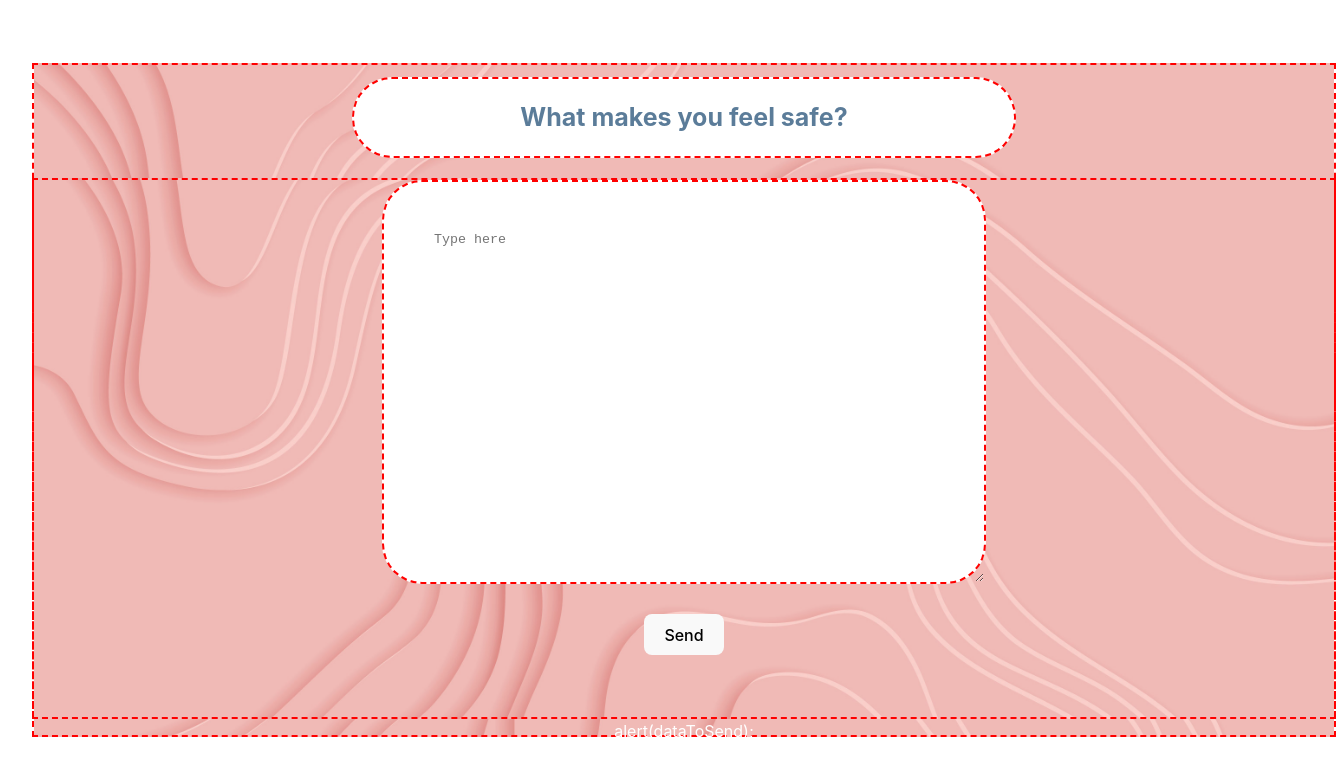
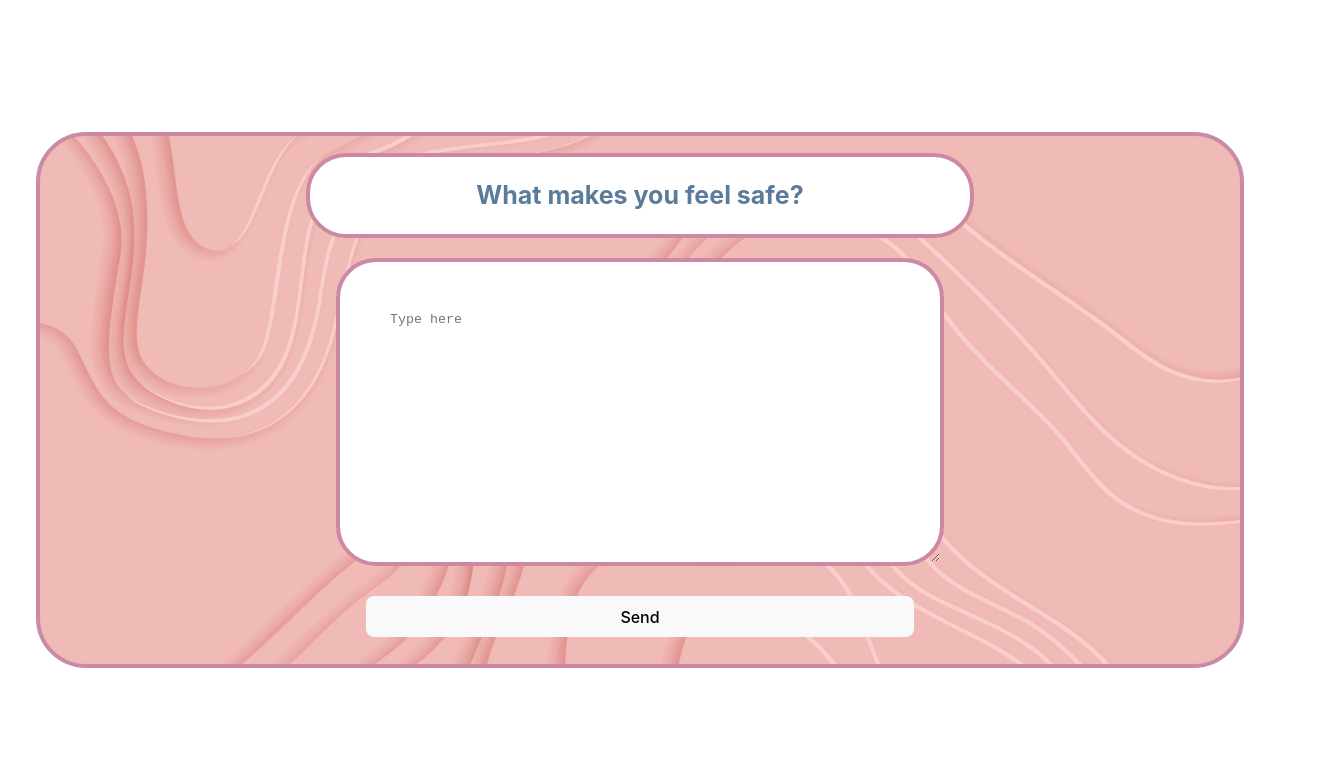
Before and after one commit to soapjia/safespace, a React (Vite) app in the folder safespace-app/: page /ChatbotForm in a window 1280 px wide. Shown: the top 776 px of the page, 1344 px wide, since content can reach past the window. Built offline with nearby package versions, Linux system fonts and the light colour scheme.

Commit message:
EVERYTHING FIXED

```diff
--- a/package.json
+++ b/package.json
@@ -12,8 +12,10 @@
   "description": "",
   "dependencies": {
     "node-fetch": "^3.3.2",
+    "react-redux": "^9.1.2",
     "react-responsive": "^10.0.0",
-    "readline-sync": "^1.4.10"
+    "readline-sync": "^1.4.10",
+    "redux": "^5.0.1"
   },
   "devDependencies": {
     "vite": "^5.4.8"
--- a/safespace-app/src/App.jsx
+++ b/safespace-app/src/App.jsx
@@ -8,6 +8,13 @@ import Mainscreen from './Mainscreen';
 
 
 function App() {
+
+  const [showMainscreen, setShowMainscreen] = useState(false);
+
+  const handleChatbotSubmit = () => {
+    setShowMainscreen(true); // Show Mainscreen when the chatbot is submitted
+  };
+
   return (
     <div>
       <BrowserRouter>
--- a/safespace-app/src/ChatbotForm.css
+++ b/safespace-app/src/ChatbotForm.css
@@ -1,5 +1,4 @@
 .chatbot {
-
     background-image: url('./assets/Chatbot_Background.jpg');
     background-size: cover;
     background-position: center;
@@ -7,67 +6,21 @@
     /*background-color: #5B7C99;
     /*padding: 50px;*/
     color:white;
-    border: 2px dashed red;
+    border: 4px solid #cc89a5;
     display: flex;
     flex-direction: column;
     justify-content: center;
-    width: 1300px;
-    height: 670px;
+    width: 75rem;
+    height: 33rem;
     align-items: center;
-}
-
-.description {
-    color: #5B7C99;
-    background-color: white;
-    border: 2px dashed red;
-    padding-left: 30px;
-    padding-right: 30px;
-    padding-top: 20px;
-    padding-bottom: 20px;
-    margin: 20px;
-    width: 600px;
-    border-radius: 40px;
-    font-size: 25px;
-    font-weight:bold;
-}
-
-.input-large {
-    border: 2px dashed red;
-    width: 500px;
-    height: 300px;
-    text-align:left;
-    padding: 50px;
-    border-radius: 40px;
-}
-
-.send-button {
-    margin: 30px;
-}
-
-.form-container {
-    display: flex;
-    flex-direction: column;
-   background-image: url('./assets/Chatbot_Background.jpg');
-   background-size: cover;
-   background-position: center;
-   background-repeat: no-repeat;
-   /*background-color: #5B7C99;
-   /*padding: 50px;*/
-   color:white;
-   border: 2px dashed red;
-   display: flex;
-   flex-direction: column;
-   justify-content: center;
-   width: 1300px;
-   height: 670px;
-   align-items: center;
+    border-radius: 50px;
  }
 
 
  .description {
     color: #5B7C99;
     background-color: white;
-   border: 2px dashed red;
+    border: 4px solid #cc89a5;
     padding-left: 30px;
     padding-right: 30px;
     padding-top: 20px;
@@ -80,10 +33,26 @@
  }
 
 
+ .subtext {
+    color: #5B7C99;
+    background-color: white;
+    border: 4px solid #cc89a5;
+    padding-left: 30px;
+    padding-right: 30px;
+    padding-top: 15px;
+    padding-bottom: 15px;
+    margin: 20px;
+    width: 600px;
+    border-radius: 40px;
+    font-size: 13px;
+    font-weight:bold;
+ }
+
+
  .input-large {
-   border: 2px dashed red;
+    border: 4px solid #cc89a5;
     width: 500px;
-   height: 300px;
+    height: 200px;
     text-align:left;
     padding: 50px;
     border-radius: 40px;
--- a/safespace-app/src/ChatbotForm.jsx
+++ b/safespace-app/src/ChatbotForm.jsx
@@ -1,50 +1,48 @@
-import React, { useEffect } from 'react'
-import {useState} from 'react';
-import './ChatbotForm.css'
-//import '@chatscope/chat-ui-kit-react-styles/dist/default/styles.min.css';
-//import { MainContainer, ChatContainer, MessageList, Message, MessageInput, TypingIndicator } from '@chatscope/chat-ui-kit-react-styles/dist/default/styles.min.css';
+import React, { useEffect, useState } from 'react';
+import './ChatbotForm.css';
 import { useNavigate } from "react-router-dom";
-//import  {chatbotmjs} from './my-wit-bot/chatbot.mjs';
-
+import Mainscreen from './Mainscreen';
 
 export default function ChatbotForm() {
     const [message, setMessage] = useState("");
-   const [chats, setChats] = useState("");
-   const [isTyping, setIsTyping] = useState(false);
-   const navigate = useNavigate();
+    const [chats, setChats] = useState([]);
+    const [userItems, setUserItems] = useState([]);
+    const [showMainscreen, setShowMainscreen] = useState(false); // State to control visibility of Mainscreen
     const [data, setData] = useState(null);
     var dataToSend = "";
 
+    const chat = async (e) => {
+        e.preventDefault();
+        setChats([...chats, { role: "user", content: message }]);
+        setMessage("");
 
-  /* useEffect(() => {
-       const fetchData = async() => {
-           const data = fetch(`https://api.wit.ai/message?v=20210626&q=${encodeURIComponent("I love cats. Dogs are cool. Pizza Lion")}`, {
+        // Fetch data from Wit.ai
+        const fetchData = async () => {
+            const response = await fetch(`https://api.wit.ai/message?v=20210626&q=${encodeURIComponent(message)}`, {
                 headers: {
                     Authorization: `Bearer ${'G566DELNKNUW737UPXLK4TSXERST77QR'}`,
                     'Content-Type': 'application/json'
                 }
             });
-         const d = await (await data).json();
+            const d = await response.json();
             console.log(d);
             setData(d);
+            dataToSend = d;
+
+            // Split the text into an array of words
+            if (d.text) {
+                const wordsArray = d.text.split(/[\s,]+/);
+                console.log(wordsArray);
+                setUserItems(wordsArray);
+            }
         }
 
-
-       fetchData().catch(console.error);
-   }, []);*/
-
-   const chat = async (e, message) => {
-       e.preventDefault();
-       setChats([...chats, {role:"user", content:message}]);
-       setMessage(""); //this clears the text box
-
-
+        fetchData()
+            .then(() => {
+                setShowMainscreen(true); // Show Mainscreen after fetching data
+            })
+            .catch(console.error);
     };
-
-
-
-
-
 
     const handleKeyDown = (e) => {
         if (e.key === 'Enter') {
@@ -52,17 +50,18 @@ export default function ChatbotForm() {
         }
     };
 
+    // Conditional rendering of Mainscreen based on showMainscreen state
+    if (showMainscreen) {
+        return <Mainscreen userItems={userItems} />;
+    }
 
-
-
-   return <div className="chatbot">
-       <div class="description">
+    return (
+        <div className="chatbot">
+            <div className="description">
                 What makes you feel safe?
             </div>
 
-
-
-       <form onSubmit={e => chat(e, message)} className="form-container">
+            <form onSubmit={chat} className="form-container">
                 <textarea
                     type="text"
                     name='message'
@@ -71,43 +70,11 @@ export default function ChatbotForm() {
                     onChange={e => setMessage(e.target.value)}
                     className="input-large"
                     onKeyDown={handleKeyDown}
-
                 />
-            <button
-           onClick={() => {
-               const fetchData = async() => {
-                   const data = fetch(`https://api.wit.ai/message?v=20210626&q=${encodeURIComponent(message)}`, {
-                   headers: {
-                     Authorization: `Bearer ${'G566DELNKNUW737UPXLK4TSXERST77QR'}`,
-                     'Content-Type': 'application/json'
-                   }
-                 });
-                 const d = await (await data).json();
-                 console.log(d);
-                 setData(d);
-                 dataToSend = d;
-               }
-
-               fetchData().catch(console.error);
-           }
-
-
-
-
-           }
-           type="submit"
-           className="send-button"
-           >
+                <button type="submit" className="send-button">
                     Send
                 </button>
-           <p>{data !== null && data.text}</p>
             </form>
-
-       alert(dataToSend);
-
-
-
-
-
-   </div>;
+        </div>
+    );
 }
--- a/safespace-app/src/Mainscreen.css
+++ b/safespace-app/src/Mainscreen.css
@@ -1,4 +1,5 @@
 @import url('https://fonts.googleapis.com/css2?family=Poppins:wght@400&display=swap');
+
 
 .Mainscreen {
    border: 4px solid #cc89a5;
@@ -7,19 +8,31 @@
    justify-content: center;
    width: 75rem;
    height: 30rem;
+   border-top-left-radius: 50px;
+   border-top-right-radius: 50px;
 }
+
 
 .header {
    font-size: 0.5rem;
    color: #a15575;
    font-family: 'Poppins', sans-serif;
+   font-weight: bold;
 }
+.welcome-text {
+   font-size: 30px;
+   color: #a15575;
+   font-family: 'Poppins', sans-serif;
+   font-weight: bold;
+}
+
 
 .livingarea {
    background-size: cover;
    background-image: url(./assets/livingroom.jpg);
    height: 50rem;
 }
+
 
 .popup {
    position: fixed;
@@ -31,20 +44,32 @@
    display: flex;
    align-items: center;
    justify-content: center;
+
+
 }
 
+
+.close-button{
+   background: rgb(255, 255, 255);
+   display: flex;
+   align-items: center;
+   justify-content: center;
+   margin-left: 20px;
+   font-weight: bold;
+   font-family: 'Poppins', sans-serif;
+}
 .popup-content {
    background: white;
    padding: 20px;
    border-radius: 5px;
    text-align: center;
 }
-
 .object {
    cursor: pointer; /* Change the cursor to indicate it is clickable */
    transition: transform 0.3s, opacity 0.3s; /* Smooth transition for hover effects */
 }
 
+
 .object:hover {
    transform: scale(1.05); /* Slightly increase the size on hover */
    opacity: 0.8; /* Change opacity on hover */
--- a/safespace-app/src/Mainscreen.jsx
+++ b/safespace-app/src/Mainscreen.jsx
@@ -12,82 +12,81 @@ import console from './assets/console.png';
 import tv from './assets/tv.png';
 import soccer from './assets/soccer.png';
 
-let userItems = ["Plant", "Music", "Animals", "Beauty", "Books", "Food", "Education", "Games", "Entertainment", "Sports"];
 
 let availableItems = [
     {
         id: 1,
-        name: 'Plant',
+        name: 'plants',
         position: {x: 65, y: 397},
         image: plant,
         description: 'https://www.youtube.com/embed/9ZheoFblBpA?si=yNwE_WpdTbDjNrY2' // Unique description for the pop-up
     },
     {
         id: 2,
-        name: 'Music',
+        name: 'music',
         position: {x: 1000, y: 290},
         image: guitar,
         description: 'https://open.spotify.com/embed/playlist/5OQdBlbYq41msjU0Z4w0dR?utm_source=generator'
     },
     {
         id: 3,
-        name: 'Animals',
+        name: 'animals',
         position: {x: 840, y: 400},
         image: dog,
         description: 'https://www.htmlgames.com/game/Hunting+Jack+-+At+Home'
     },
     {
         id: 4,
-        name: 'Beauty',
+        name: 'beauty',
         position: {x: 425, y: 372},
         image: makeupbag,
         description: 'https://www.allure.com/gallery/best-foundations-for-acne-prone-skin'
     },
     {
         id: 5,
-        name: 'Books',
+        name: 'books',
         position: {x: 520, y: 430},
         image: book,
         description: 'https://abcnews.go.com/International/wireStory/japanese-fans-bid-farewell-beloved-panda-pair-return-114310836'
     },
     {
         id: 6,
-        name: 'Food',
+        name: 'food',
         position: {x: 660, y: 375},
         image: pasta,
         description: 'https://www.youtube.com/embed/Ew-3-8itpjc?si=cQxPb0Rlrz7MCfCf'
     },
     {
         id: 7,
-        name: 'Education',
+        name: 'learning',
         position: {x: 535, y: 147},
         image: space,
         description: 'https://www.youtube.com/embed/xuCn8ux2gbs?si=sD5cefyI8k5q7dID'
     },
     {
         id: 8,
-        name: 'Games',
+        name: 'games',
         position: {x: 760, y: 405},
         image: console,
         description: 'https://cdn.htmlgames.com/ZigZagGate/'
     },
     {
         id: 9,
-        name: 'Entertainment',
+        name: 'entertainment',
         position: {x: 870, y: 250},
         image: tv,
         description: 'https://www.youtube.com/embed/xdHx1YEsWwk?si=OWJIsaw5Ig60gx5z'
     },
     {
         id: 10,
-        name: 'Sports',
+        name: 'sports',
         position: {x: 240, y: 455},
         image: soccer,
         description: 'https://www.youtube.com/embed/A-r9sj7zHJ4?si=YDgZAANAww10aOWs'
     },
 ];
 
-function Mainscreen() {
+function Mainscreen({userItems = []}) {
     const [selectedItem, setSelectedItem] = useState(null);
 
     const closePopup = () => {
@@ -103,7 +102,7 @@ function Mainscreen() {
     return (
       <div className="Mainscreen">
         <div className="header">
-          <h1>welcome to your safe space!</h1>
+          <h1>Welcome to your safe space! Click around to explore.</h1>
         </div>
         <div className="livingarea">
           {userItemDetails.map(item => (
@@ -131,9 +130,9 @@ function Mainscreen() {
                     height="400"
                     title="Web View"
                   ></iframe>
-                <button onClick={closePopup}>Close</button>
+
               </div>
-
+              <button onClick={closePopup} className='close-button'>Close</button>
             </div>
           )}
         </div>
```
Also changed, not shown: 1 other file (tests, documents, lock files or other folders). Lines whose indentation alone changed are shown as unchanged.
